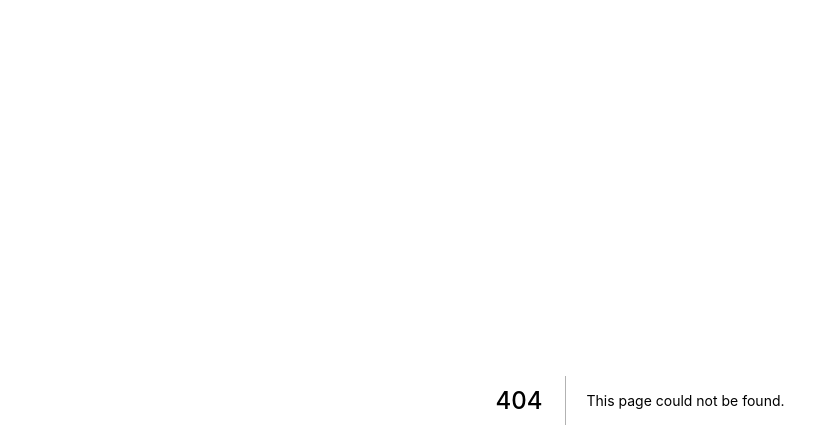
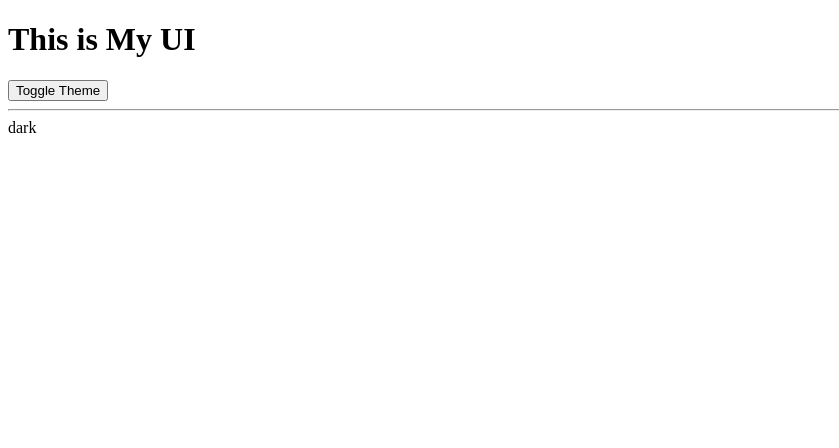
Before and after one commit to JuMaLaB/react-hook, a Next.js app: page /demoContext in a window 1280 px wide. Before the commit this address had no page. Shown: the top 448 px of the page, without its empty margins (0-839 px from the left). Built offline with nearby package versions, Linux system fonts and the light colour scheme.

Commit message:
06.1 - demo useContext with files

```diff
--- /dev/null
+++ b/pages/demoContext.js
@@ -0,0 +1,10 @@
+import UI from "../src/components/misc/ui";
+import ContextAndStateManager from "../src/components/misc/demoContextDedicated";
+
+export default function App() {
+  return (
+    <ContextAndStateManager>
+      <UI />
+    </ContextAndStateManager>
+  );
+}
--- /dev/null
+++ b/src/components/misc/demoContextDedicated.js
@@ -0,0 +1,16 @@
+import { createContext, useState } from "react";
+
+export const ThemeContext = createContext({});
+
+export default function ContextAndStateManager({ children }) {
+  const [darkTheme, setDarkTheme] = useState(true);
+  const toggleTheme = () => {
+    setDarkTheme(!darkTheme);
+  };
+
+  return (
+    <ThemeContext.Provider value={{ darkTheme, toggleTheme }}>
+      {children}
+    </ThemeContext.Provider>
+  );
+}
--- /dev/null
+++ b/src/components/misc/ui.js
@@ -0,0 +1,20 @@
+import { useContext } from "react";
+import { ThemeContext } from "./demoContextDedicated";
+
+export default function UI() {
+  const { darkTheme, toggleTheme } = useContext(ThemeContext);
+  return (
+    <>
+      <h1>This is My UI</h1>
+      <button
+        onClick={() => {
+          toggleTheme();
+        }}
+      >
+        Toggle Theme
+      </button>
+      <hr />
+      {darkTheme ? "dark" : "light"}
+    </>
+  );
+}
```
